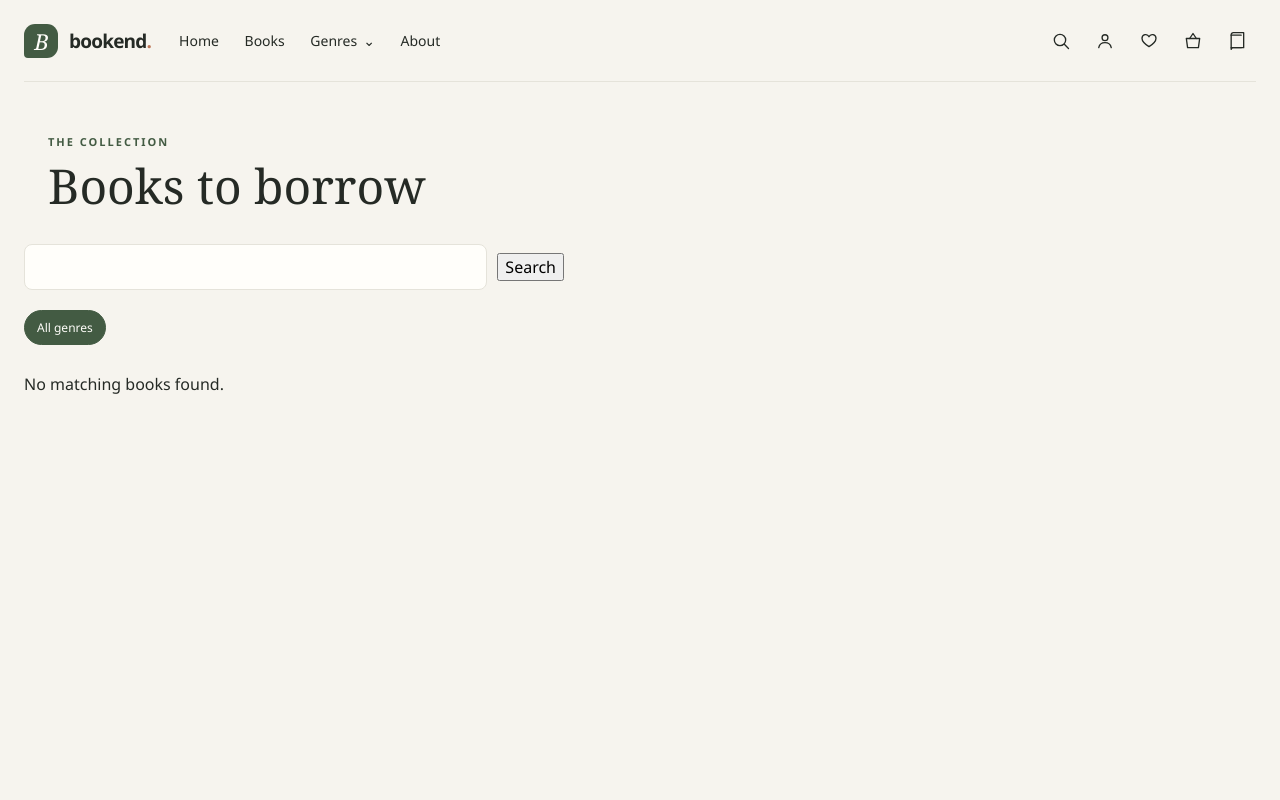
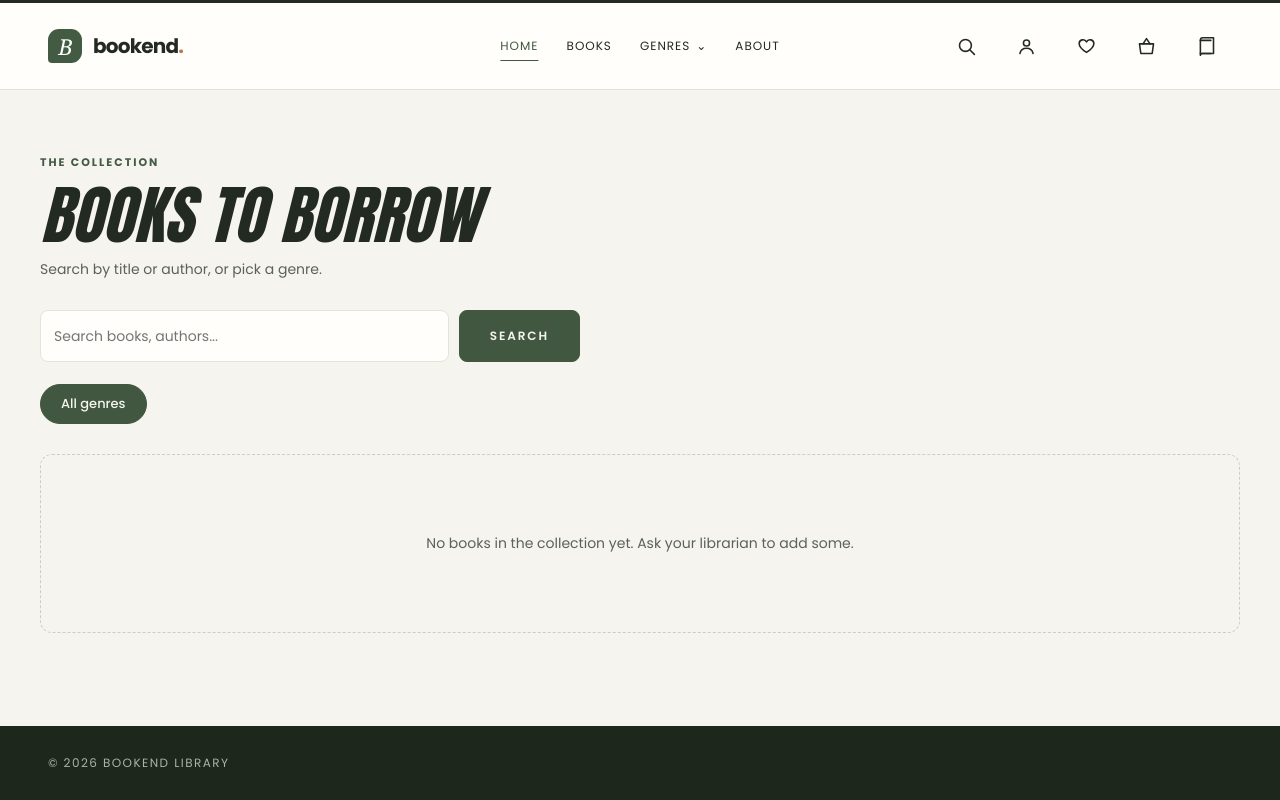
Before and after one commit to Moshicodez/Bookend-LMS, a Flask app: page /books/ in a window 1280 px wide. Run offline with Flask 3, Linux system fonts and the light colour scheme.

Commit message:
restyle books catalog page

```diff
--- a/backend/app/routes/books.py
+++ b/backend/app/routes/books.py
@@ -1,3 +1,5 @@
+from datetime import date
+
 from flask import Blueprint, redirect, render_template, request, url_for
 
 from ..config import COVER_COLORS
@@ -49,6 +51,7 @@ def catalog():
         favorite_ids=favorite_ids,
         cover_colors=COVER_COLORS,
         user=user,
+        current_year=date.today().year,
     )
 
 
--- /dev/null
+++ b/frontend/static/css/books.css
@@ -0,0 +1,460 @@
+.books-page {
+  --books-green: #41573f;
+  --books-green-dark: #1d271c;
+  --books-cream: #f5f4ef;
+  --books-paper: #fffefb;
+  --books-ink: #232a22;
+  --books-muted: #5b6258;
+  --books-line: #e2e0d8;
+  display: flex;
+  min-height: 100vh;
+  flex-direction: column;
+  background: var(--books-cream);
+  color: var(--books-ink);
+  font-family: "Poppins", sans-serif;
+}
+
+.books-page .landing-navbar {
+  width: 100%;
+  min-height: 90px;
+  gap: 24px;
+  margin: 0;
+  padding: 0 48px;
+  border-top: 3px solid var(--books-ink);
+  border-bottom: 1px solid var(--books-line);
+  background: #fffefa;
+  box-shadow: none;
+}
+
+.books-page .landing-brand {
+  flex: 0 0 auto;
+  color: var(--books-ink);
+  font-family: "Poppins", sans-serif;
+  font-size: 20px;
+  font-style: normal;
+  font-weight: 700;
+  text-transform: none;
+}
+
+.books-page .landing-navigation {
+  position: absolute;
+  left: 50%;
+  width: max-content;
+  flex: 0 0 auto;
+  justify-content: center;
+  gap: clamp(16px, 2.2vw, 30px);
+  transform: translateX(-50%);
+}
+
+.books-page .landing-navigation > a:not(.landing-button) {
+  position: relative;
+  transition: color 180ms ease;
+}
+
+.books-page .landing-navigation > a:not(.landing-button)::after {
+  position: absolute;
+  right: 0;
+  bottom: -6px;
+  left: 0;
+  height: 1px;
+  transform: scaleX(0);
+  transform-origin: left;
+  background: var(--books-green);
+  content: "";
+  transition: transform 180ms ease;
+}
+
+.books-page .landing-navigation > a:not(.landing-button):hover::after {
+  transform: scaleX(1);
+}
+
+.books-page .landing-navigation > a:not(.landing-button),
+.books-page .landing-navigation summary {
+  color: var(--books-ink);
+  font-size: 12px;
+  letter-spacing: 0.08em;
+  text-transform: uppercase;
+}
+
+.books-page .landing-navigation > a.is-current {
+  color: var(--books-green);
+}
+
+.books-page .landing-navigation > a.is-current::after {
+  transform: scaleX(1);
+}
+
+.books-page .nav-utility-actions {
+  gap: 8px;
+  margin-left: 0;
+}
+
+.books-page .nav-utility-actions .nav-icon {
+  display: flex;
+  width: 52px;
+  min-height: 54px;
+  flex-direction: column;
+  align-items: center;
+  justify-content: center;
+  gap: 3px;
+  border-radius: 9px;
+  color: var(--books-ink);
+}
+
+.books-page .nav-utility-actions .nav-icon:hover,
+.books-page .nav-utility-actions .nav-icon:focus-visible {
+  background: #eef0e9;
+  color: var(--books-green-dark);
+}
+
+.books-page .nav-utility-actions .nav-icon svg {
+  width: 21px;
+  height: 21px;
+  flex: 0 0 auto;
+  fill: none;
+  stroke: currentColor;
+  stroke-linecap: round;
+  stroke-linejoin: round;
+  stroke-width: 1.8;
+}
+
+.books-page main:not(.landing-main) {
+  width: min(1200px, calc(100% - 64px));
+  flex: 1 0 auto;
+  margin: 0 auto;
+  padding: 64px 0 80px;
+}
+
+.books-page .catalog-heading {
+  width: 100%;
+  margin: 0 0 30px;
+}
+
+.books-page .catalog-display {
+  margin: 12px 0 0;
+  font-family: "Anton", Impact, sans-serif;
+  font-size: clamp(44px, 5.4vw, 64px);
+  font-style: italic;
+  font-weight: 400;
+  line-height: 1;
+  text-transform: uppercase;
+}
+
+.books-page .catalog-heading > p:last-child {
+  margin-top: 12px;
+  color: var(--books-muted);
+  font-size: 14px;
+}
+
+.catalog-search {
+  display: flex;
+  max-width: 680px;
+  gap: 10px;
+  margin: 34px 0 0;
+}
+
+.catalog-search input {
+  min-width: 0;
+  height: 52px;
+  flex: 1;
+  padding: 0 16px;
+  border: 1px solid var(--books-line);
+  border-radius: 8px;
+  background: var(--books-paper);
+  color: var(--books-ink);
+  font: inherit;
+  font-size: 14px;
+}
+
+.catalog-search input:focus {
+  outline: 3px solid rgb(65 87 63 / 25%);
+  border-color: var(--books-green);
+}
+
+.catalog-search .button,
+.catalog-book-grid .button {
+  min-height: 52px;
+  padding: 0 30px;
+  border-color: var(--books-green);
+  border-radius: 8px;
+  background: var(--books-green);
+  color: var(--books-cream);
+  font-size: 12px;
+  font-weight: 600;
+  letter-spacing: 0.16em;
+  text-transform: uppercase;
+}
+
+.catalog-search .button:hover,
+.catalog-book-grid .button:hover {
+  border-color: #364a35;
+  background: #364a35;
+}
+
+.catalog-search .button:focus-visible,
+.catalog-book-grid .button:focus-visible,
+.catalog-chip:focus-visible {
+  outline: 3px solid rgb(65 87 63 / 40%);
+  outline-offset: 2px;
+}
+
+.catalog-chips {
+  gap: 10px;
+  margin: 22px 0 0;
+}
+
+.catalog-chip {
+  padding: 9px 20px !important;
+  border-color: var(--books-line) !important;
+  background: var(--books-paper) !important;
+  color: var(--books-ink) !important;
+  font-size: 13px !important;
+  font-weight: 500;
+}
+
+.catalog-chip:hover {
+  border-color: var(--books-green) !important;
+}
+
+.catalog-chip.is-active {
+  border-color: var(--books-green) !important;
+  background: var(--books-green) !important;
+  color: var(--books-cream) !important;
+}
+
+.catalog-admin-links {
+  display: flex;
+  flex-wrap: wrap;
+  gap: 10px;
+  margin-top: 24px;
+}
+
+.catalog-admin-links .button {
+  min-height: 40px;
+  font-size: 12px;
+}
+
+.catalog-count {
+  margin: 30px 0 0;
+  color: var(--books-muted);
+  font-size: 13px;
+}
+
+.catalog-book-grid {
+  grid-template-columns: repeat(auto-fill, minmax(min(100%, 350px), 1fr));
+  gap: 22px;
+  margin-top: 16px;
+}
+
+.catalog-book-grid .landing-book-card {
+  display: flex;
+  min-width: 0;
+  gap: 16px;
+  padding: 18px;
+  border-color: var(--books-line);
+  border-radius: 12px;
+  background: var(--books-paper);
+  box-shadow: 0 8px 20px rgb(29 39 28 / 6%);
+}
+
+.catalog-book-grid .book-cover-link {
+  flex: 0 0 92px;
+  padding: 0;
+}
+
+.catalog-book-grid .book-cover-art {
+  width: 92px;
+  min-height: 136px;
+  height: 136px;
+  border-radius: 4px 8px 8px 4px;
+  box-shadow: 0 6px 12px rgb(0 0 0 / 20%);
+}
+
+.catalog-book-grid .book-cover-art img {
+  height: 136px;
+}
+
+.catalog-book-grid .book-cover-placeholder {
+  max-width: 78%;
+  font-family: "Poppins", sans-serif;
+  font-size: 10px;
+  font-weight: 600;
+  letter-spacing: 0.08em;
+  line-height: 1.3;
+  text-transform: uppercase;
+  overflow-wrap: anywhere;
+}
+
+.catalog-book-grid .cover-spine {
+  left: 0;
+  width: 6px;
+  background: rgb(0 0 0 / 18%);
+}
+
+.catalog-book-grid .book-card-copy {
+  display: flex;
+  min-width: 0;
+  flex: 1;
+  flex-direction: column;
+  padding: 0;
+}
+
+.catalog-book-grid .availability-badge {
+  align-self: flex-start;
+  padding: 3px 9px;
+  background: #e6efe3;
+  color: #2f4a2d;
+  font-size: 10px;
+  letter-spacing: 0.08em;
+  text-transform: uppercase;
+}
+
+.catalog-book-grid .availability-badge.is-borrowed {
+  background: #f1e4e0;
+  color: #8a3324;
+}
+
+.catalog-book-grid .book-card-copy h3 {
+  margin: 10px 0 2px;
+  font-family: "Poppins", sans-serif;
+  font-size: 17px;
+  font-weight: 600;
+  line-height: 1.25;
+}
+
+.catalog-book-grid .book-card-copy > p:not(.book-rating) {
+  margin: 0;
+  color: var(--books-muted);
+  font-size: 12px;
+}
+
+.catalog-book-grid .book-genre-label {
+  display: none;
+}
+
+.catalog-book-grid .book-rating {
+  margin: 6px 0 0;
+  font-size: 12px !important;
+}
+
+.catalog-book-grid .book-card-actions {
+  justify-content: flex-start;
+  margin-top: auto;
+  padding-top: 10px;
+}
+
+.catalog-book-grid .book-card-actions form {
+  margin: 0;
+}
+
+.catalog-book-grid .book-card-actions .add-basket-button {
+  width: 100%;
+  min-height: 40px;
+  padding: 0 12px !important;
+  font-size: 10px !important;
+}
+
+.catalog-book-grid .book-card-actions .heart-button {
+  display: grid;
+  width: 40px;
+  height: 40px;
+  place-items: center;
+  color: var(--books-green);
+  font-size: 22px;
+}
+
+.catalog-empty {
+  margin-top: 30px;
+  padding: 64px 20px;
+  border: 1px dashed #cfccc0;
+  border-radius: 12px;
+  color: var(--books-muted);
+  font-size: 14px;
+  text-align: center;
+}
+
+.catalog-empty a {
+  display: inline-block;
+  margin-top: 14px;
+  color: var(--books-ink);
+  font-weight: 600;
+  text-decoration: underline;
+}
+
+.books-footer {
+  padding: 28px 48px;
+  background: var(--books-green-dark);
+  color: #aab3a6;
+  font-size: 12px;
+  letter-spacing: 0.12em;
+  text-transform: uppercase;
+}
+
+@media (max-width: 800px) {
+  .books-page .landing-navbar {
+    min-height: 76px;
+    padding: 0 20px;
+  }
+
+  .books-page .landing-navigation {
+    position: static;
+    width: auto;
+    flex: 1 1 auto;
+    gap: 16px;
+    transform: none;
+  }
+
+  .books-page .nav-utility-actions {
+    gap: 4px;
+  }
+}
+
+@media (max-width: 680px) {
+  .books-page .landing-navbar {
+    min-height: 66px;
+    padding: 8px 16px;
+  }
+
+  .books-page .landing-navigation {
+    display: none;
+  }
+
+  .books-page .nav-utility-actions {
+    gap: 0;
+  }
+
+  .books-page .nav-utility-actions .nav-icon {
+    width: 34px;
+    min-height: 38px;
+  }
+
+  .books-page .nav-utility-actions .nav-icon svg {
+    width: 18px;
+    height: 18px;
+  }
+
+  .books-page main:not(.landing-main) {
+    width: calc(100% - 40px);
+    padding: 44px 0 60px;
+  }
+
+  .books-page .catalog-display {
+    font-size: 44px;
+  }
+
+  .catalog-search {
+    flex-direction: column;
+  }
+
+  .catalog-search .button {
+    width: 100%;
+  }
+
+  .catalog-book-grid {
+    grid-template-columns: 1fr;
+  }
+
+  .books-footer {
+    padding: 24px 20px;
+  }
+}
--- a/frontend/templates/books/catalog.html
+++ b/frontend/templates/books/catalog.html
@@ -1,35 +1,60 @@
 {% extends "base.html" %}
 {% block title %}Books | Bookend Library{% endblock %}
+{% block body_class %}books-page{% endblock %}
+{% block page_styles %}
+  <link rel="preconnect" href="https://fonts.googleapis.com">
+  <link rel="preconnect" href="https://fonts.gstatic.com" crossorigin>
+  <link href="https://fonts.googleapis.com/css2?family=Anton&family=Poppins:wght@400;500;600;700&display=swap" rel="stylesheet">
+  <link rel="stylesheet" href="{{ url_for('static', filename='css/books.css') }}">
+{% endblock %}
 {% block content %}
-  <section class="page-heading">
+  <section class="page-heading catalog-heading">
     <p class="eyebrow">THE COLLECTION</p>
-    <h1>Books to borrow</h1>
+    <h1 class="catalog-display">Books to borrow</h1>
+    <p>Search by title or author, or pick a genre.</p>
   </section>
-  <form method="get" action="{{ url_for('books.catalog') }}">
-    <label for="catalog-search">Search books</label>
-    <input id="catalog-search" name="q" value="{{ search_term }}" type="search">
+
+  <form class="catalog-search" method="get" action="{{ url_for('books.catalog') }}" role="search">
+    <label class="visually-hidden" for="catalog-search">Search books</label>
+    <input id="catalog-search" name="q" value="{{ search_term }}" type="search" placeholder="Search books, authors...">
     {% if selected_genre %}<input type="hidden" name="genre" value="{{ selected_genre }}">{% endif %}
-    <button type="submit">Search</button>
+    <button class="button" type="submit">Search</button>
   </form>
-  <nav class="genre-filters" aria-label="Filter books by genre">
-    <a class="{% if not selected_genre %}is-active{% endif %}" href="{{ url_for('books.catalog', q=search_term or None) }}">All genres</a>
+
+  <nav class="genre-filters catalog-chips" aria-label="Filter books by genre">
+    <a class="catalog-chip {% if not selected_genre %}is-active{% endif %}" href="{{ url_for('books.catalog', q=search_term or None) }}">All genres</a>
     {% for genre in genres %}
-      <a class="{% if selected_genre|lower == genre|lower %}is-active{% endif %}" href="{{ url_for('books.catalog', q=search_term or None, genre=genre) }}">{{ genre }}</a>
+      <a class="catalog-chip {% if selected_genre|lower == genre|lower %}is-active{% endif %}" href="{{ url_for('books.catalog', q=search_term or None, genre=genre) }}">{{ genre }}</a>
     {% endfor %}
   </nav>
+
   {% if user and user.is_librarian() %}
-    <p><a href="{{ url_for('books.add') }}">Add a book</a></p>
-    <p><a href="{{ url_for('books.manage') }}">Manage books</a></p>
-    <p><a href="{{ url_for('books.archived') }}">Archived books</a></p>
+    <nav class="catalog-admin-links" aria-label="Book management">
+      <a class="button button-secondary" href="{{ url_for('books.add') }}">Add a book</a>
+      <a class="button button-secondary" href="{{ url_for('books.manage') }}">Manage books</a>
+      <a class="button button-secondary" href="{{ url_for('books.archived') }}">Archived books</a>
+    </nav>
   {% endif %}
+
   {% if books %}
-    <div class="book-grid">
+    <p class="catalog-count">{{ books|length }} book{{ "" if books|length == 1 else "s" }} found</p>
+    <div class="book-grid catalog-book-grid">
       {% for book in books %}
         {% set cover_color = cover_colors[loop.index0 % cover_colors|length] %}
         {% include "landing/_book_card.html" %}
       {% endfor %}
     </div>
   {% else %}
-    <p>No matching books found.</p>
+    <section class="catalog-empty">
+      {% if search_term or selected_genre %}
+        <p>No matching books found.</p>
+        <a href="{{ url_for('books.catalog') }}">Clear search and filters</a>
+      {% else %}
+        <p>No books in the collection yet. Ask your librarian to add some.</p>
+      {% endif %}
+    </section>
   {% endif %}
 {% endblock %}
+{% block page_footer %}
+  <footer class="books-footer">&copy; {{ current_year }} Bookend Library</footer>
+{% endblock %}
```
Also changed, not shown: tests/test_browse_ui.py (+4 -0 lines).
